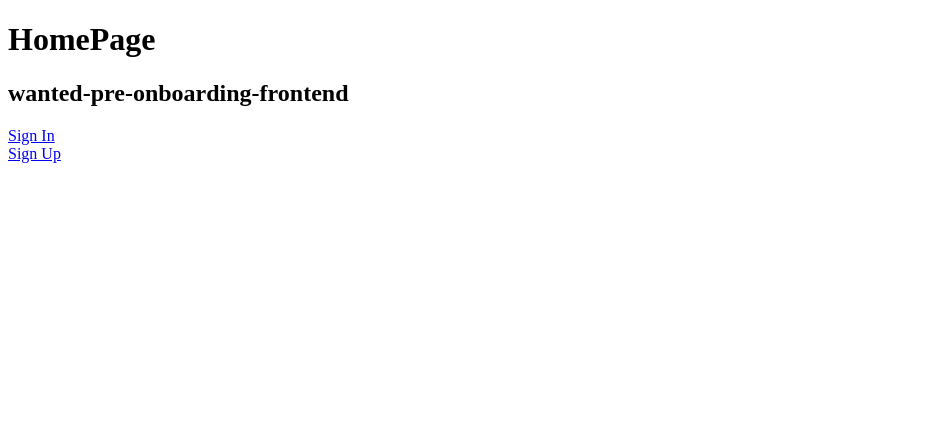
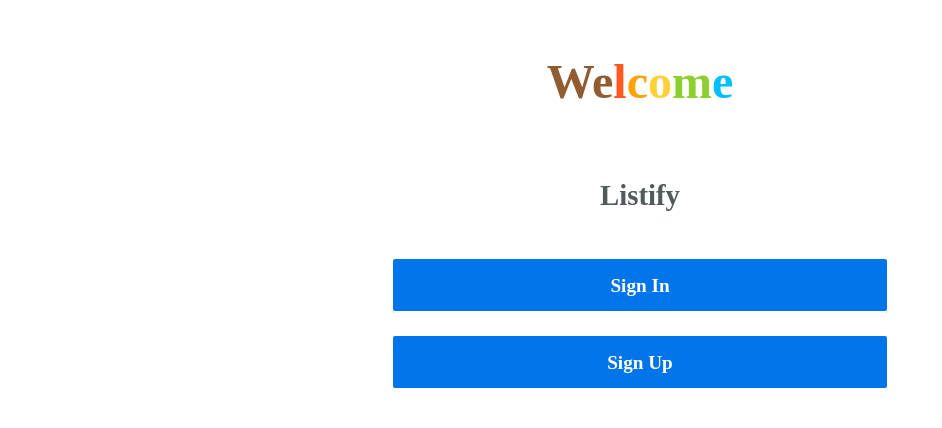
Before and after one commit to xunxee/wanted-pre-onboarding-frontend, a React (Create React App) app: page / in a window 1280 px wide. Shown: the top 428 px of the page, without its empty margins (0-942 px from the left). Built offline with nearby package versions, Linux system fonts and the light colour scheme; what emotion-reset would draw is missing.

Commit message:
Add: emotion을 사용한 HomePage 컴포넌트의 CSS 설정을 추가

```diff
--- a/src/HomePage/HomePage.js
+++ b/src/HomePage/HomePage.js
@@ -1,16 +1,92 @@
-import { Link } from 'react-router-dom';
+import styled from '@emotion/styled';
+
+import PALETTE from '../styles/palette';
+
+import { useNavigate } from 'react-router-dom';
+
+const {
+  white,
+  slateGrey,
+  saddleBrown,
+  outrageousOrange,
+  californiaOrange,
+  supernova,
+  appleGreen,
+  deepSkyBlue,
+  vividBlue,
+} = PALETTE;
+
+const Wrapper = styled.div({
+  display: 'flex',
+  flexDirection: 'column',
+  justifyContent: 'center',
+  alignItems: 'center',
+  minWidth: '290px',
+  maxWidth: '460px',
+  margin: '0 auto',
+});
+
+const TitleWrapper = styled.div({
+  padding: '10% 0 0',
+});
+
+const StyledLetter = styled.span({
+  fontSize: '3rem',
+  fontWeight: 'bold',
+});
+
+const StyledWord = styled(StyledLetter)(({ color }) => ({
+  color,
+}));
+
+const H2 = styled.h2({
+  padding: '10% 0 0',
+  fontSize: '1.8rem',
+  fontWeight: 'bold',
+  color: slateGrey,
+});
+
+const Button = styled.button({
+  all: 'unset',
+  display: 'flex',
+  justifyContent: 'center',
+  alignItems: 'center',
+  width: '100%',
+  margin: '5% 0 0',
+  padding: '16px 17px',
+  borderRadius: '2px',
+  fontSize: '1.2rem',
+  fontWeight: 'bold',
+  color: white,
+  backgroundColor: vividBlue,
+  boxShadow: 'inset 0 -2px 0',
+  cursor: 'pointer',
+});
 
 export default function HomePage() {
+  const navigate = useNavigate();
+
+  function handleClick({ target: { name } }) {
+    navigate(`/${name}`);
+  }
+
   return (
-    <>
-      <h1>HomePage</h1>
-      <h2>wanted-pre-onboarding-frontend</h2>
-      <div>
-        <Link to="/signin">Sign In</Link>
-      </div>
-      <div>
-        <Link to="/signup">Sign Up</Link>
-      </div>
-    </>
+    <Wrapper>
+      <TitleWrapper>
+        <StyledWord color={saddleBrown}>We</StyledWord>
+        <StyledWord color={outrageousOrange}>l</StyledWord>
+        <StyledWord color={californiaOrange}>c</StyledWord>
+        <StyledWord color={supernova}>o</StyledWord>
+        <StyledWord color={appleGreen}>m</StyledWord>
+        <StyledWord color={deepSkyBlue}>e</StyledWord>
+      </TitleWrapper>
+      <H2>Listify</H2>
+      <Button name="signin" onClick={handleClick}>
+        Sign In
+      </Button>
+      <Button name="signup" onClick={handleClick}>
+        Sign Up
+      </Button>
+    </Wrapper>
   );
 }
```
